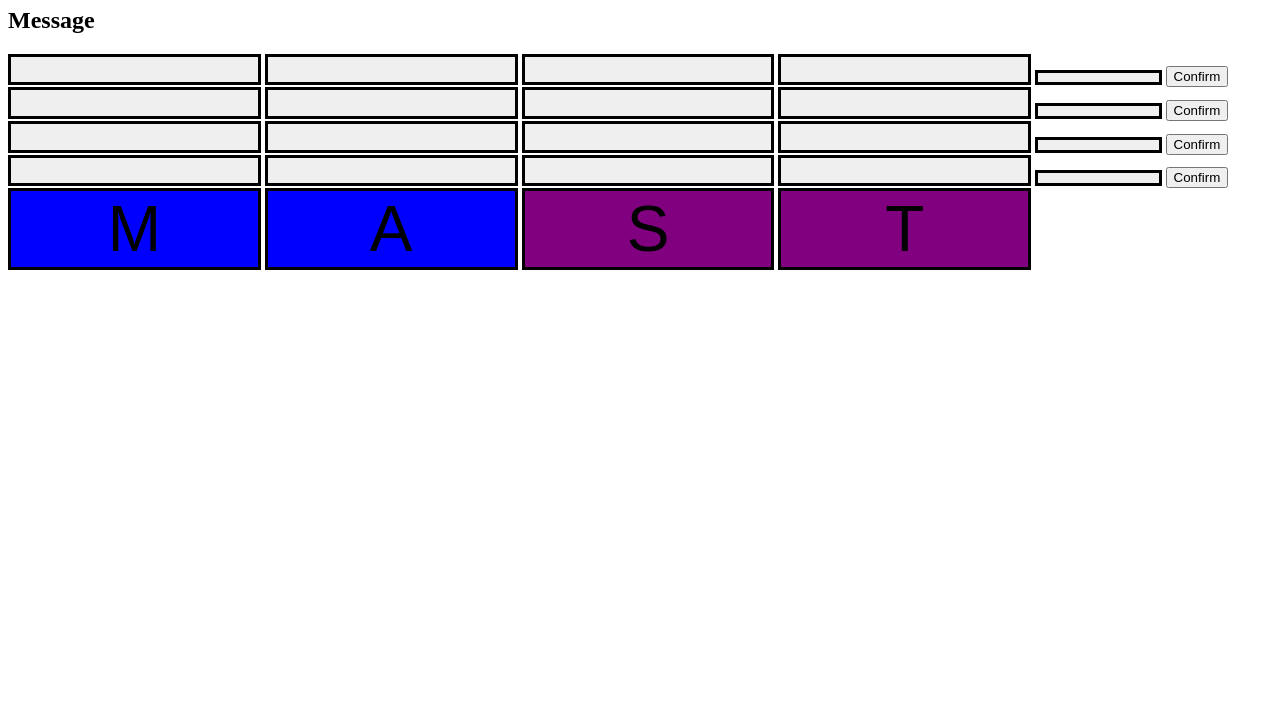
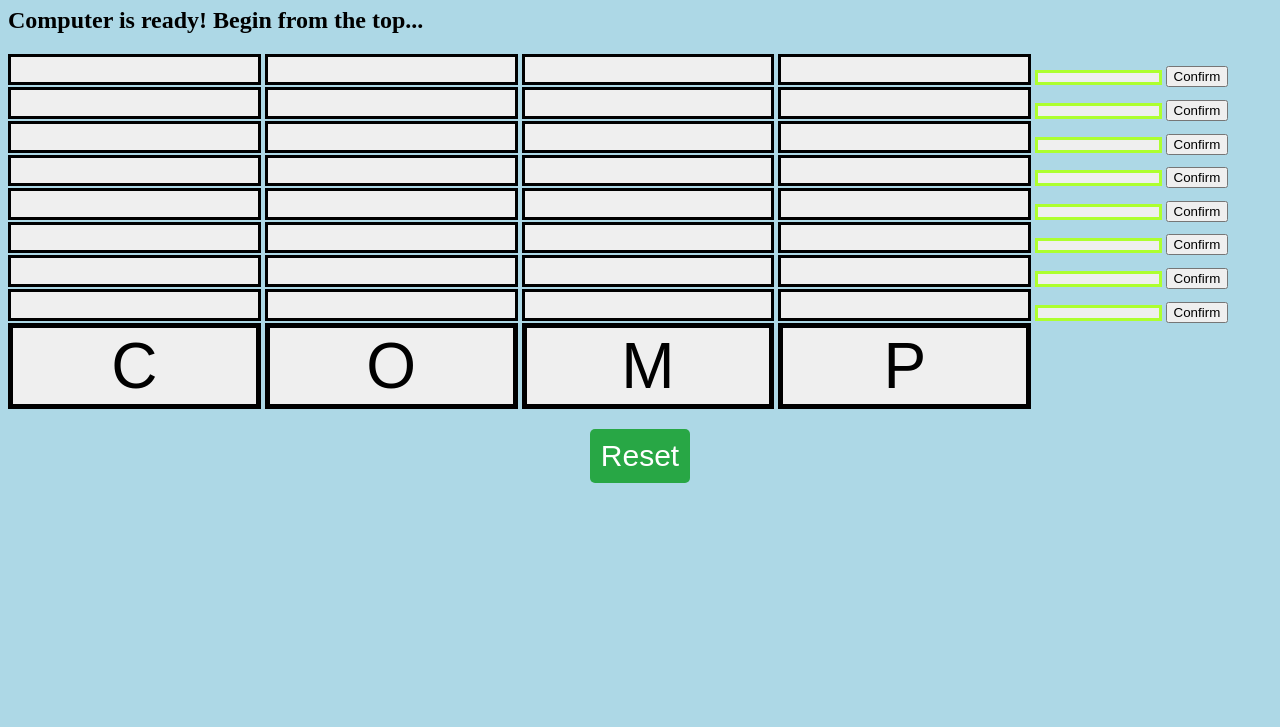
Before and after one commit to weideow/Project---1-Mastermind-, a plain HTML site: page index.html in a window 1280 px wide. Shown: the part 73-800 px from the top of the page. Drawn offline with Linux system fonts and the light colour scheme.

Commit message:
added reset button and hide comp colors

```diff
--- a/app1.js
+++ b/app1.js
@@ -10,18 +10,29 @@ const columns = document.querySelectorAll('.column');
 const hiddenAns = document.querySelectorAll('.sqr');
 const confirmBtns = document.querySelectorAll('.confirm');
 const playerHint = document.querySelectorAll('.ans');
+const resetBtn = document.querySelector('#reset');
 const playerChoice = [];
 
+
 function init() {
+    columns.forEach((btn) => {
+        btn.style.backgroundColor = [];
+    });
     randomComp();
+    messageEls.textContent = "Computer is ready! Begin from the top...";
+    playerHint.forEach((hint) =>{
+        hint.textContent = [];
+    });
+    compSelection.style.visibility ='hidden';
     updateBoard();
 }
-// https://stackoverflow.com/questions/69995256/loop-through-colors/69995422#69995422 credits to stackoverflow
+
 function randomComp() {
     compSelection = [];
     for (let i = 0; i < colorChoice.length; i++) {
         const randomIndex = Math.floor(Math.random()*colorChoice.length);
         compSelection.push(colorChoice[randomIndex]);
+        // compSelection.style.visibility = 'hidden'; this method appears to throw an error
         console.log(compSelection);
     }
 }
@@ -34,7 +45,7 @@ columns.forEach((btn) => {
     });
 });
 
-let currentAttemptIndex = -1;
+let currentAttemptIndex =-1;
 
 confirmBtns.forEach((button) => {
     button.addEventListener('click', () => {
@@ -45,6 +56,7 @@ confirmBtns.forEach((button) => {
                 return; //end the loop if one selection is not fulfiled
             }
            else { playerGuess.push(color);
+
            }
         });
             console.log(playerGuess);
@@ -59,6 +71,7 @@ confirmBtns.forEach((button) => {
             console.log(finalAns);
         }
     )
+
 });
 
 
@@ -79,8 +92,7 @@ function checkGuess(finalAns) {
         }
     }
 
-    //credits to https://stackoverflow.com/questions/27908135/mastermind-in-java-right-color-in-the-wrong-position
-    // Check for correct color, wrong position
+
     for (let i = 0; i < playerGuessCopy.length; i++) {
         if (playerGuessCopy[i] !== null) {
             for (let j = 0; j < compSelectionCopy.length; j++) { //this loop will be called everytime playerGuess[i] throws a non-null, and look for a match
@@ -99,26 +111,19 @@ function checkGuess(finalAns) {
     const hintResult = 'Exact matches: ' + exactMatches + ', Correct color, wrong position: ' + correctColorsWrongPosition;
     console.log(hintResult);
 
-
-    // playerHint.forEach((hint) => {
-    //     columns.forEach((column) => {
-    //     const color = column.style.backgroundColor
-    //     if (color === "") {
-    //         return; //end the loop if one selection is not fulfiled
-    //     }
-    //         else {hint.textContent = hintResult; // Use the passed hintResult here
-    //          }
-
-    // });
-    // });
-
     if (exactMatches === 4) {
         winner = true;
         messageEls.textContent = "You Won!"
     }
 
     currentAttemptIndex++;
-    if (currentAttemptIndex === 4) {
+    messageEls.textContent = "Attempt Number"+" "+currentAttemptIndex+1;
+
+    if (currentAttemptIndex === 6 && winner === false) {
+         messageEls.textContent = "Last attempt!"
+    }
+
+    if (currentAttemptIndex === 7 && winner === false) {
         loser = true;
         messageEls.textContent = "You lost to computer!"
     }
@@ -131,15 +136,11 @@ function updateBoard() {
     });
 }
 
-function updateMessage() {
-    if (winner) {
-        messageEls.textContent = "Player Wins!";
-    } else {
-        messageEls.textContent = "Please try again!";
-    }
+
+function resetGame() {
+    init();
 }
 
-
-
+resetBtn.addEventListener('click', resetGame);
 
 init();
--- a/index.html
+++ b/index.html
@@ -8,8 +8,8 @@
     <title>Document</title>
 </head>
 <body>
-    <h1>Master-Mind</h1>
-    <h2 id="message">Message</h2>
+    <h1>Welcome to Master-Mind!</h1>
+    <h2 id="message">Begin from the Top...</h2>
     <section class="board">
 
             <button class="column" id="4"></button>
@@ -17,7 +17,7 @@
             <button class="column" id="6"></button>
             <button class="column" id="7"></button>
             <button class="ans" id="ans0"></button>
-            <button class="confirm" id ="confirm">Confirm</button>
+            <button class="confirm" id ="confirm0">Confirm</button>
             <button class="column" id="8"></button>
             <button class="column" id="9"></button>
             <button class="column" id="10"></button>
@@ -36,12 +36,35 @@
             <button class="column" id="19"></button>
             <button class="ans" id="ans3"></button>
             <button class="confirm" id ="confirm3">Confirm</button>
-            <button class="sqr" id="0">M</button>
-            <button class="sqr" id="1">A</button>
-            <button class="sqr" id="2">S</button>
-            <button class="sqr" id="3">T</button>
-
-
+            <button class="column" id="20"></button>
+            <button class="column" id="21"></button>
+            <button class="column" id="22"></button>
+            <button class="column" id="23"></button>
+            <button class="ans" id="ans4"></button>
+            <button class="confirm" id ="confirm4">Confirm</button>
+            <button class="column" id="24"></button>
+            <button class="column" id="25"></button>
+            <button class="column" id="26"></button>
+            <button class="column" id="27"></button>
+            <button class="ans" id="ans5"></button>
+            <button class="confirm" id ="confirm5">Confirm</button>
+            <button class="column" id="28"></button>
+            <button class="column" id="29"></button>
+            <button class="column" id="30"></button>
+            <button class="column" id="31"></button>
+            <button class="ans" id="ans6"></button>
+            <button class="confirm" id ="confirm6">Confirm</button>
+            <button class="column" id="32"></button>
+            <button class="column" id="33"></button>
+            <button class="column" id="34"></button>
+            <button class="column" id="35"></button>
+            <button class="ans" id="ans7"></button>
+            <button class="confirm" id ="confirm7">Confirm</button>
+            <button class="sqr" id="0">C</button>
+            <button class="sqr" id="1">O</button>
+            <button class="sqr" id="2">M</button>
+            <button class="sqr" id="3">P</button>
     </section>
+    <button id="reset">Reset</button>
 </body>
 </html>
--- a/style.css
+++ b/style.css
@@ -20,7 +20,7 @@
     /* width: 100px; */
     width: 20%;
     aspect-ratio: 8/1;
-    border: 3px solid black;
+    border: 5px solid black;
     font-size: 64px;
     text-align: center;
   }
@@ -43,7 +43,25 @@
 
     width: 10%;
     aspect-ratio: 8/1;
-    border: 3px solid black;
+    border: 3px solid greenyellow;
     font-size: 16px;
     text-align: center;
   }
+
+  body {
+    background-color: lightblue;
+  }
+
+  #reset {
+      display: block;
+      width: 100px;
+      padding: 10px;
+      margin: 20px auto;
+      font-size: 30px;
+      cursor: pointer;
+      background-color: #28a745;
+      color: white;
+      border: none;
+      border-radius: 5px;
+      align-self: center;
+    }
```
